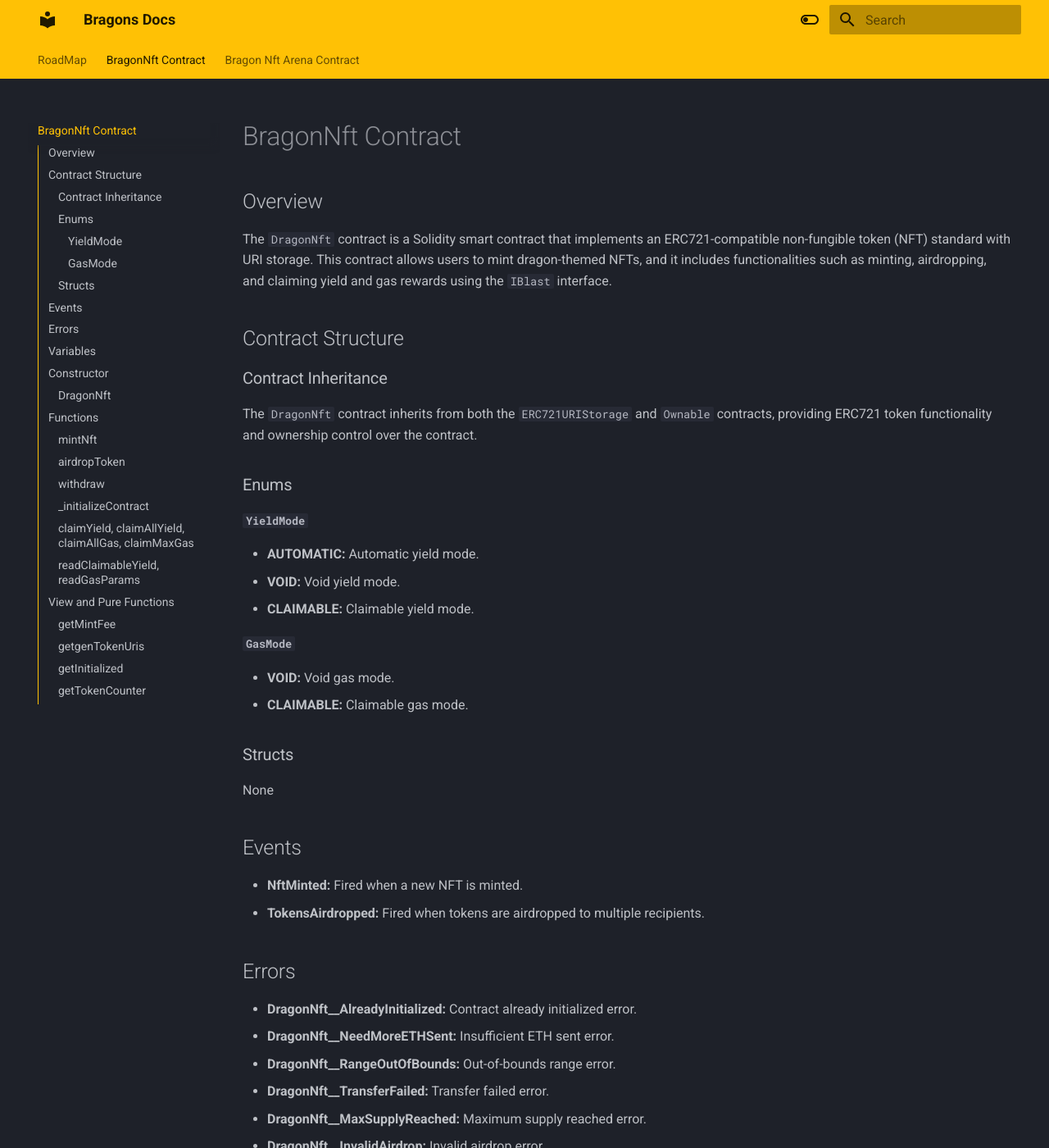
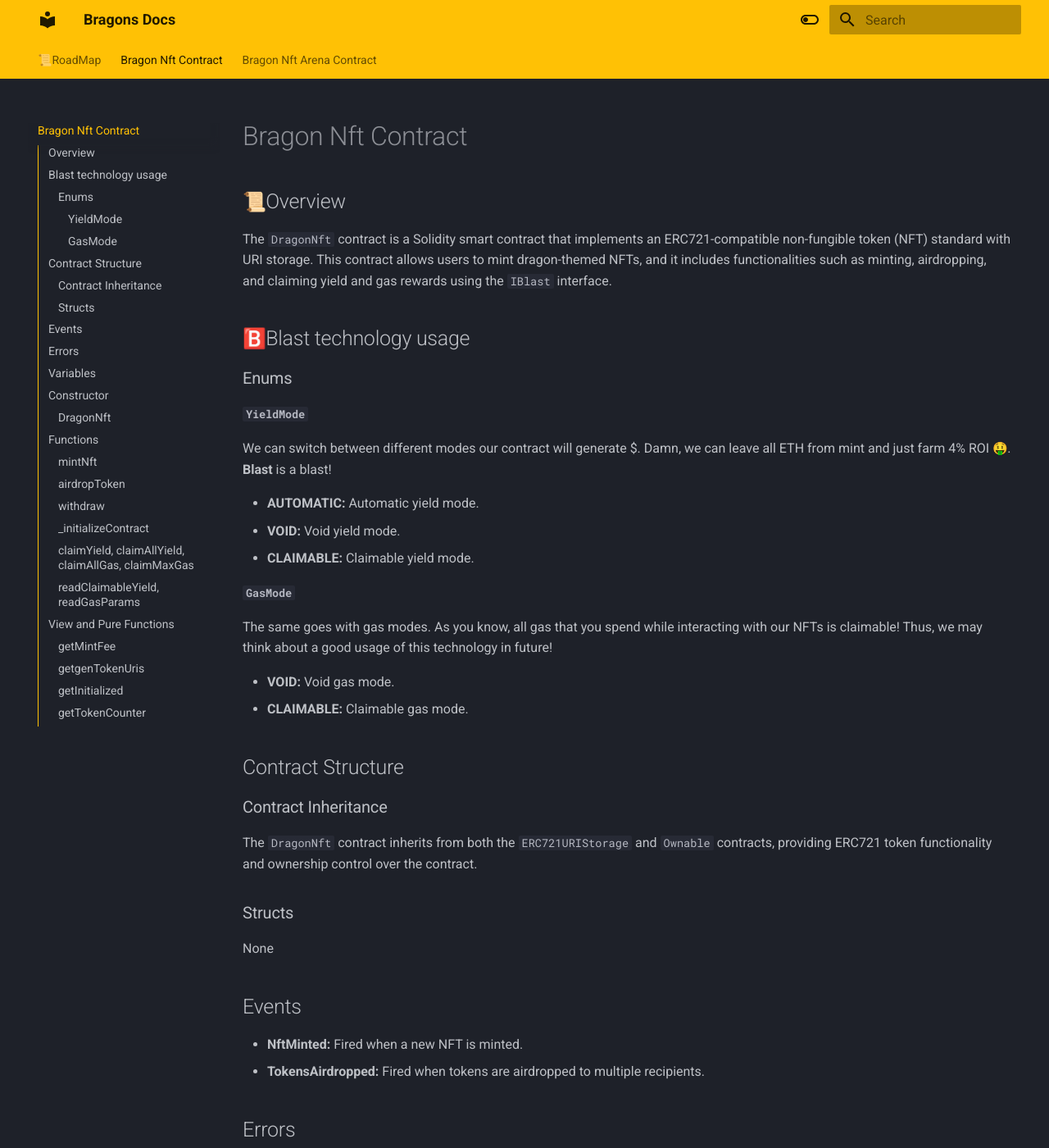
Before and after one commit to NickoMenty/bragons, an MkDocs documentation site: the page built from docs/02-bragonContract.md, in a window 1280 px wide and 1400 px high. Shown: the whole window at 82% size. Built offline with MkDocs 1.6.1 and Material for MkDocs 9.7.7, drawn with Linux system fonts in a browser that asks for light colours; emoji names are drawn with the system emoji font.

Commit message:
Rename changes #2

```diff
--- a/docs/02-bragonContract.md
+++ b/docs/02-bragonContract.md
@@ -1,18 +1,16 @@
-# BragonNft Contract
+# Bragon Nft Contract
 
-## Overview
+## :scroll:Overview
 
 The `DragonNft` contract is a Solidity smart contract that implements an ERC721-compatible non-fungible token (NFT) standard with URI storage. This contract allows users to mint dragon-themed NFTs, and it includes functionalities such as minting, airdropping, and claiming yield and gas rewards using the `IBlast` interface.
 
-## Contract Structure
-
-### Contract Inheritance
-
-The `DragonNft` contract inherits from both the `ERC721URIStorage` and `Ownable` contracts, providing ERC721 token functionality and ownership control over the contract.
+## :b:Blast technology usage
 
 ### Enums
 
 #### `YieldMode`
+
+We can switch between different modes our contract will generate $. Damn, we can leave all ETH from mint and just farm 4% ROI :money_mouth:. **Blast** is a blast!
 
 - **AUTOMATIC:** Automatic yield mode.
 - **VOID:** Void yield mode.
@@ -20,8 +18,16 @@ The `DragonNft` contract inherits from both the `ERC721URIStorage` and `Ownable`
 
 #### `GasMode`
 
+The same goes with gas modes. As you know, all gas that you spend while interacting with our NFTs is claimable! Thus, we may think about a good usage of this technology in future!
+
 - **VOID:** Void gas mode.
 - **CLAIMABLE:** Claimable gas mode.
+
+## Contract Structure
+
+### Contract Inheritance
+
+The `DragonNft` contract inherits from both the `ERC721URIStorage` and `Ownable` contracts, providing ERC721 token functionality and ownership control over the contract.
 
 ### Structs
 
--- a/mkdocs.yml
+++ b/mkdocs.yml
@@ -35,6 +35,8 @@ extra:
       link: https://github.com/NickoMenty
     - icon: fontawesome/brands/twitter
       link: https://twitter.com/BlastDragons
+    - icon: fontawesome/brands/discord
+      link: https://discord.gg/bragons
 
 markdown_extensions:
   - pymdownx.highlight:
```
Also changed, not shown: docs/03-battleArenaContract.md (+1 -1 lines), docs/index.md (+1 -1 lines).
